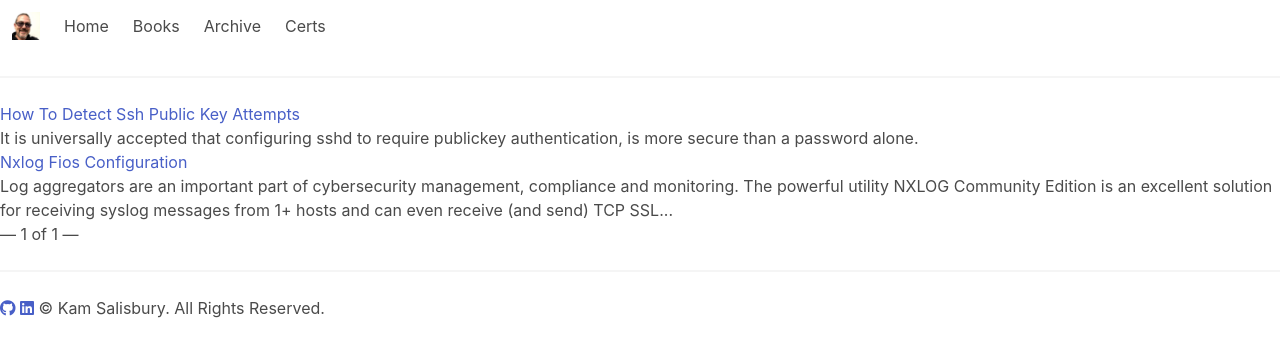
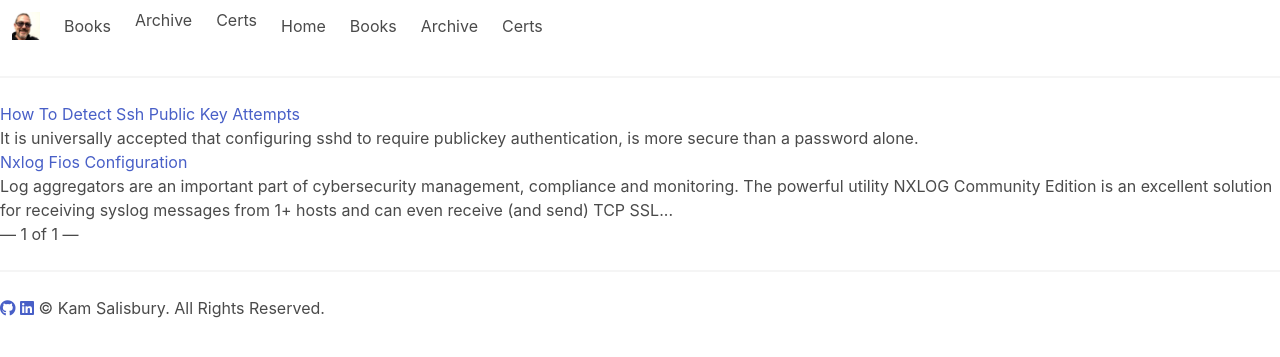
Before and after one commit to kamsalisbury/kamsalisbury.github.io, a Jekyll site: the page built from index.html, in a window 1280 px wide. Shown: the top 357 px of the page. Built offline with Jekyll 4.4.1, drawn with Linux system fonts in a browser that asks for light colours; nearby versions of some CDN libraries; the list of posts is cut into pages by our own code.

Commit message:
Update navbar

```diff
--- a/_includes/header.html
+++ b/_includes/header.html
@@ -5,9 +5,15 @@
       </a>
 
       <a role="button" class="navbar-burger" aria-label="menu" aria-expanded="false" data-target="navbarBasicExample">
-        <span aria-hidden="true"></span>
-        <span aria-hidden="true"></span>
-        <span aria-hidden="true"></span>
+        <span aria-hidden="false"><a class="navbar-item" href='{{ site.url }}/books/'>
+          Books
+        </a></span>
+        <span aria-hidden="true"><a class="navbar-item" href='{{ site.url }}/archive/'>
+          Archive
+      </a></span>
+        <span aria-hidden="true"><a class="navbar-item" href="https://www.credly.com/users/kam-salisbury" target="_blank">
+          Certs
+      </a></span>
       </a>
     </div>
 
```
